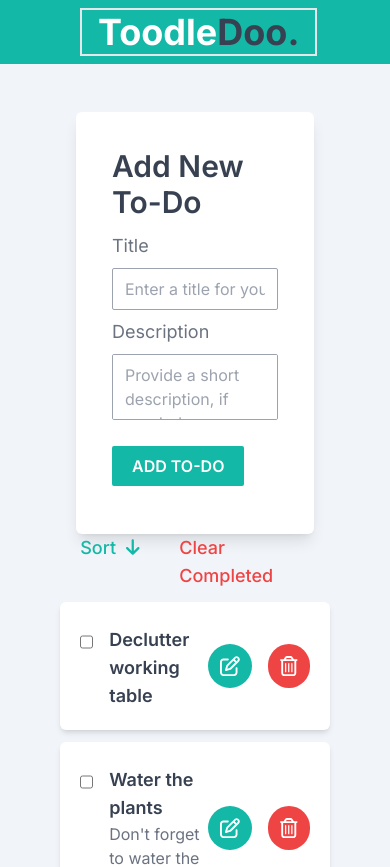
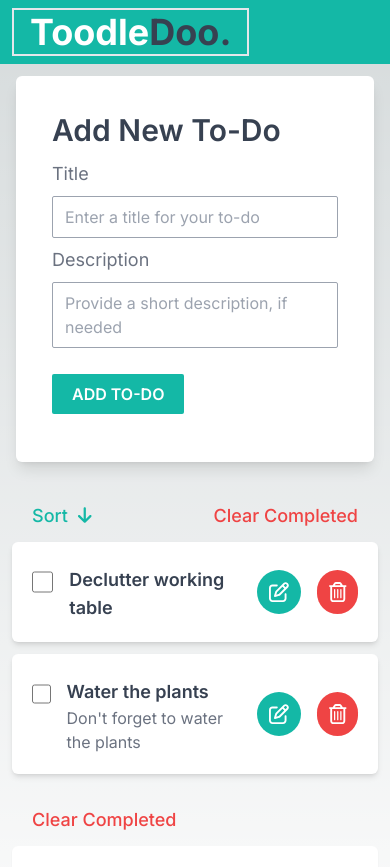
Before and after one commit to charanelgile/toodledoo, a Next.js app: page / in a window 390 px wide. Shown: the top 867 px of the page. Built offline with nearby package versions, Linux system fonts and the light colour scheme; no server answers; the database is empty.

Commit message:
Improve Page Responsiveness

```diff
--- a/app/baseURL.js
+++ /dev/null
@@ -1 +0,0 @@
-export const BASE_URL = process.env.NEXT_URL || 'http://localhost:3000';
--- a/app/page.tsx
+++ b/app/page.tsx
@@ -1,7 +1,6 @@
 'use client';
 
 import Link from 'next/link';
-// import { BASE_URL } from './baseURL';
 import { useState, useEffect } from 'react';
 import { FontAwesomeIcon } from '@fortawesome/react-fontawesome';
 import {
@@ -45,17 +44,21 @@ const sampleToDos = [
 ];
 
 export default function Home() {
+  // For Conditional Rendering
   const [isLoading, setIsLoading] = useState(true);
   const [isEditing, setIsEditing] = useState(false);
   const [isDescending, setIsDescending] = useState(true);
 
+  // All, Pending, and Completed To-Dos
   const [allToDos, setAllToDos] = useState<ToDo[]>([]);
   const [pendingToDos, setPendingToDos] = useState<ToDo[]>([]);
   const [completedToDos, setCompletedToDos] = useState<ToDo[]>([]);
 
+  // For Creating New To-Do
   const [title, setTitle] = useState<string>('');
   const [description, setDescription] = useState<string>('');
 
+  // For Editing Existing To-Do
   const [toBeEdited, setToBeEdited] = useState({
     id: 0,
     title: '',
@@ -63,6 +66,7 @@ export default function Home() {
     completed: false,
   });
 
+  // For Error Messages
   const [error, setError] = useState<string>('');
 
   // Create To-Do - Add new to-do entry
@@ -74,7 +78,6 @@ export default function Home() {
 
     const newToDo = { title, description };
 
-    // const response = await fetch(`${BASE_URL}/api/tasks`, {
     const response = await fetch(`/api/tasks`, {
       method: 'POST',
       headers: {
@@ -110,7 +113,6 @@ export default function Home() {
       return;
     }
 
-    // const response = await fetch(`${BASE_URL}/api/tasks`, {
     const response = await fetch(`/api/tasks`, {
       method: 'PATCH',
       headers: {
@@ -163,7 +165,6 @@ export default function Home() {
 
   // Delete To-Do - Remove a to-do entry from the database
   const deleteToDo = async (id: number) => {
-    // const response = await fetch(`${BASE_URL}/api/tasks`, {
     const response = await fetch(`/api/tasks`, {
       method: 'DELETE',
       headers: {
@@ -179,7 +180,6 @@ export default function Home() {
 
   // Toggle To-Do - Mark to-do entry as "Completed" or "Pending"
   const toggleToDo = async (markedTodo: ToDo) => {
-    // const response = await fetch(`${BASE_URL}/api/tasks`, {
     const response = await fetch(`/api/tasks`, {
       method: 'PATCH',
       headers: {
@@ -226,7 +226,6 @@ export default function Home() {
   // Fetch the To-Dos whenever there are changes in the list
   useEffect(() => {
     const getToDos = async () => {
-      // await fetch(`${BASE_URL}/api/tasks`)
       await fetch(`/api/tasks`)
         .then((response) => response.json())
         .then((data) => setAllToDos(data.allToDos))
@@ -275,8 +274,11 @@ export default function Home() {
   }, [error]);
 
   return (
-    <main className='w-100 lg:h-100 md:h-fit bg-slate-100 text-black'>
-      <header className='bg-teal-500 h-fit p-3 ps-20'>
+    <main
+      className={`${
+        allToDos.length > 5 ? 'lg:h-100' : 'lg:h-screen'
+      }w-100 md:h-fit text-black`}>
+      <header className='w-full flex lg:justify-start sm:justify-center bg-teal-500 h-fit p-3 lg:ps-20 sm:ps-0'>
         <Link href={'/'}>
           <h1 className='text-white text-4xl font-bold border-2 inline px-4'>
             Toodle<span className='text-gray-700'>Doo.</span>
@@ -284,8 +286,8 @@ export default function Home() {
         </Link>
       </header>
 
-      <div className='flex lg:flex-row flex-col-reverse lg:justify-between justify-center lg:items-start items-center p-12'>
-        <div className='lg:w-7/12 md:w-3/4 flex flex-col justify-center items-center md:px-0 lg:px-5 mx-10 md:mt-10 lg:mt-0'>
+      <div className='flex lg:flex-row flex-col-reverse lg:justify-between justify-center lg:items-start items-center p-3 sm:p-7 md:p-12'>
+        <div className='w-full md:w-3/4 lg:w-7/12 flex flex-col justify-center items-center md:px-0 lg:px-5 mx-10 mt-10 lg:mt-0'>
           <div className='w-full'>
             {isLoading &&
             allToDos.length === 0 &&
@@ -401,7 +403,7 @@ export default function Home() {
           </div>
         </div>
 
-        <div className='bg-white shadow-lg lg:w-5/12 flex flex-col justify-center items-center rounded-md mx-7 p-9'>
+        <div className='bg-white shadow-lg lg:w-5/12 flex flex-col justify-center items-center rounded-md mx-1 md:mx-7 p-9'>
           {isEditing ? (
             <div className='text-gray-500'>
               <h3 className='text-gray-700 text-3xl font-semibold mb-3'>
```
